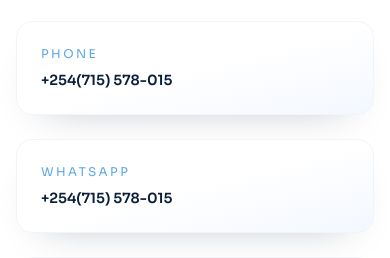
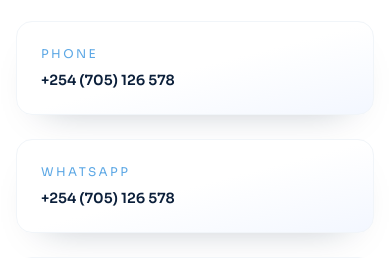
Before and after one commit to Weruh/dantes-media, a React (Vite) app in the folder frontend/: page /contact in a window 390 px wide. Shown: the part 430-688 px from the top of the page. Built offline with nearby package versions, Linux system fonts and the light colour scheme.

Commit message:
change of phone number

```diff
--- a/frontend/src/app/layout/Footer.tsx
+++ b/frontend/src/app/layout/Footer.tsx
@@ -31,7 +31,7 @@
         <div className="text-sm text-ink-500">
           <h4 className="font-semibold text-ink-900">Contact</h4>
           <ul className="mt-3 space-y-2">
-            <li>Phone: +254(715) 578-015</li>
+            <li>Phone: +254 (705) 126 578</li>
             <li>Email: info@dantesmediasolution.co.ke</li>
           </ul>
           <div className="mt-4">
--- a/frontend/src/pages/Contact.tsx
+++ b/frontend/src/pages/Contact.tsx
@@ -55,7 +55,7 @@
 ];
 
 const quoteFallbackError =
-  "Online quote submission is temporarily unavailable. Call +254(715) 578-015 or email info@dantesmediasolutions.co.ke.";
+  "Online quote submission is temporarily unavailable. Call +254 (705) 126 578 or email info@dantesmediasolutions.co.ke.";
 
 const toQuoteErrorMessage = (error: unknown) => {
   if (!(error instanceof Error)) {
@@ -208,8 +208,8 @@
 
         <div className="mt-10 grid gap-6 md:grid-cols-2 lg:grid-cols-4">
           {[
-            { title: "Phone", value: "+254(715) 578-015" },
-            { title: "WhatsApp", value: "+254(715) 578-015" },
+            { title: "Phone", value: "+254 (705) 126 578" },
+            { title: "WhatsApp", value: "+254 (705) 126 578" },
             { title: "Email", value: "info@dantesmediasolutions.co.ke" },
             { title: "Location", value: "Nairobi/Mombasa" },
           ].map((item) => (
```
Also changed, not shown: 1 other file (tests, documents, lock files or other folders).
